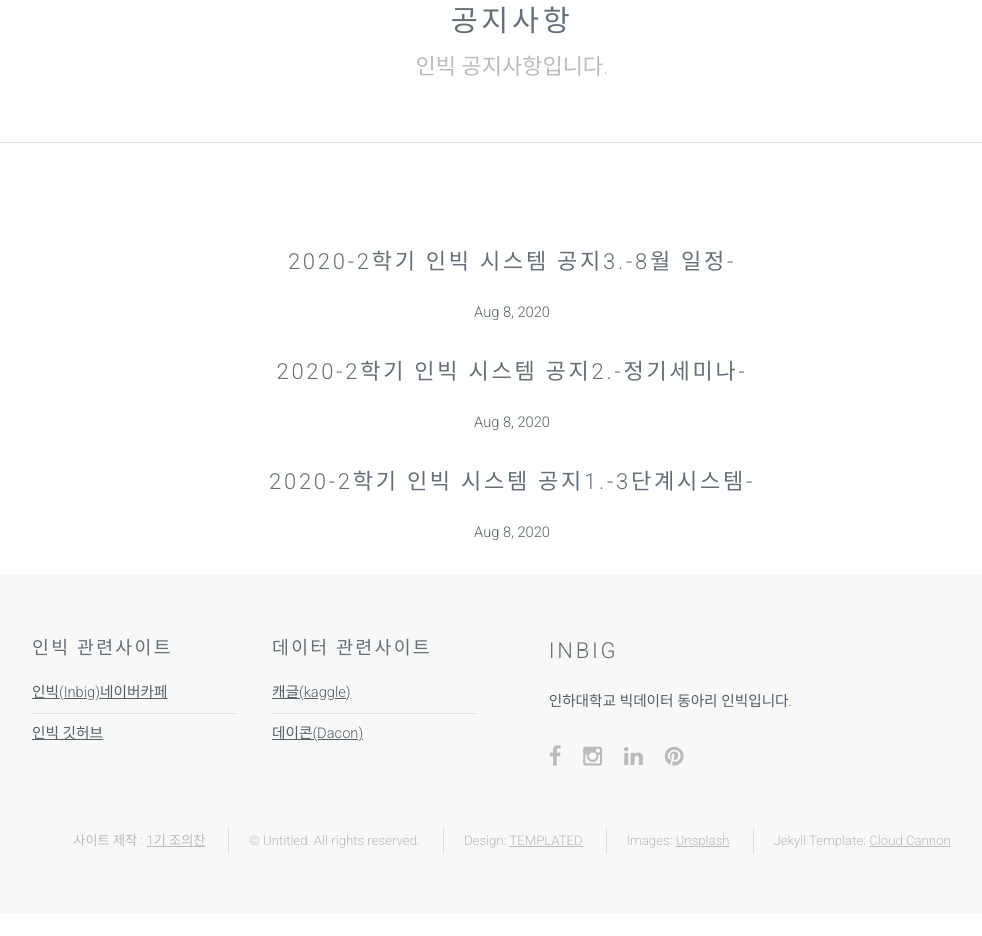
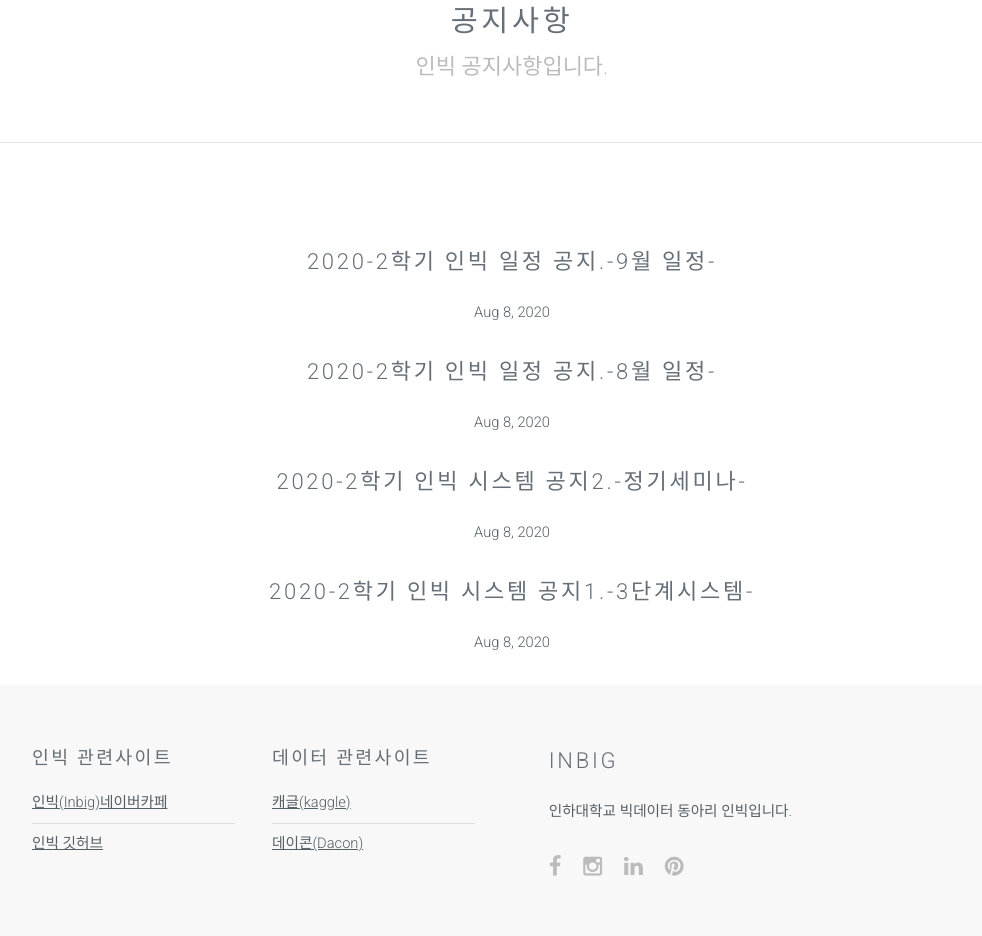
Before and after one commit to inbig/inbig.github.io, a Jekyll site: the page built from Announce.html, in a window 1280 px wide and 1391 px high. Shown: the part 368-1304 px from the top of the window, without its empty margins (128-1110 px from the left). Built offline with Jekyll 4.4.1, drawn with Linux system fonts in a browser that asks for light colours.

Commit message:
calender

```diff
--- a/_posts/Announce/2020-08-08-a1.markdown
+++ b/_posts/Announce/2020-08-08-a1.markdown
@@ -24,3 +24,9 @@
 
 
 각 단계별 커리큘럼은 해당게시판을 참고하시면 됩니다.
+
+
+## 정기세미나는 필수참여입니다.
+
+정기세미나 결석 3회 누적시 동아리 제명의 페널티가 가해집니다. <br>
+격주에 한번씩 참여하는 만큼 정기세미나에 꼭 참여해주시길 바랍니다.
--- a/_posts/Announce/2020-08-08-a3.markdown
+++ b/_posts/Announce/2020-08-08-a3.markdown
@@ -1,7 +1,7 @@
 ---
 layout: post
-title:  "2020-2학기 인빅 시스템 공지3.-8월 일정-"
-date:   2020-08-08 19:17:44
+title:  "2020-2학기 인빅 일정 공지.-8월 일정-"
+date:   2020-08-08 20:17:44
 categories: [Announce]
 author : "2020-2 인빅 운영진"
 ---
--- /dev/null
+++ b/_posts/Announce/2020-08-08-a4.markdown
@@ -0,0 +1,13 @@
+---
+layout: post
+title:  "2020-2학기 인빅 일정 공지.-9월 일정-"
+date:   2020-08-08 21:17:44
+categories: [Announce]
+author : "2020-2 인빅 운영진"
+---
+
+<img src="{{ site.baseurl }}/images/202009.png"  class= "fit image">
+
+9월 1일~2일 : 인빅 3기 면접 <br>
+9월 4일 : 인빅 3기 OT <br>
+매주 월요일 : 정기 세미나
```
